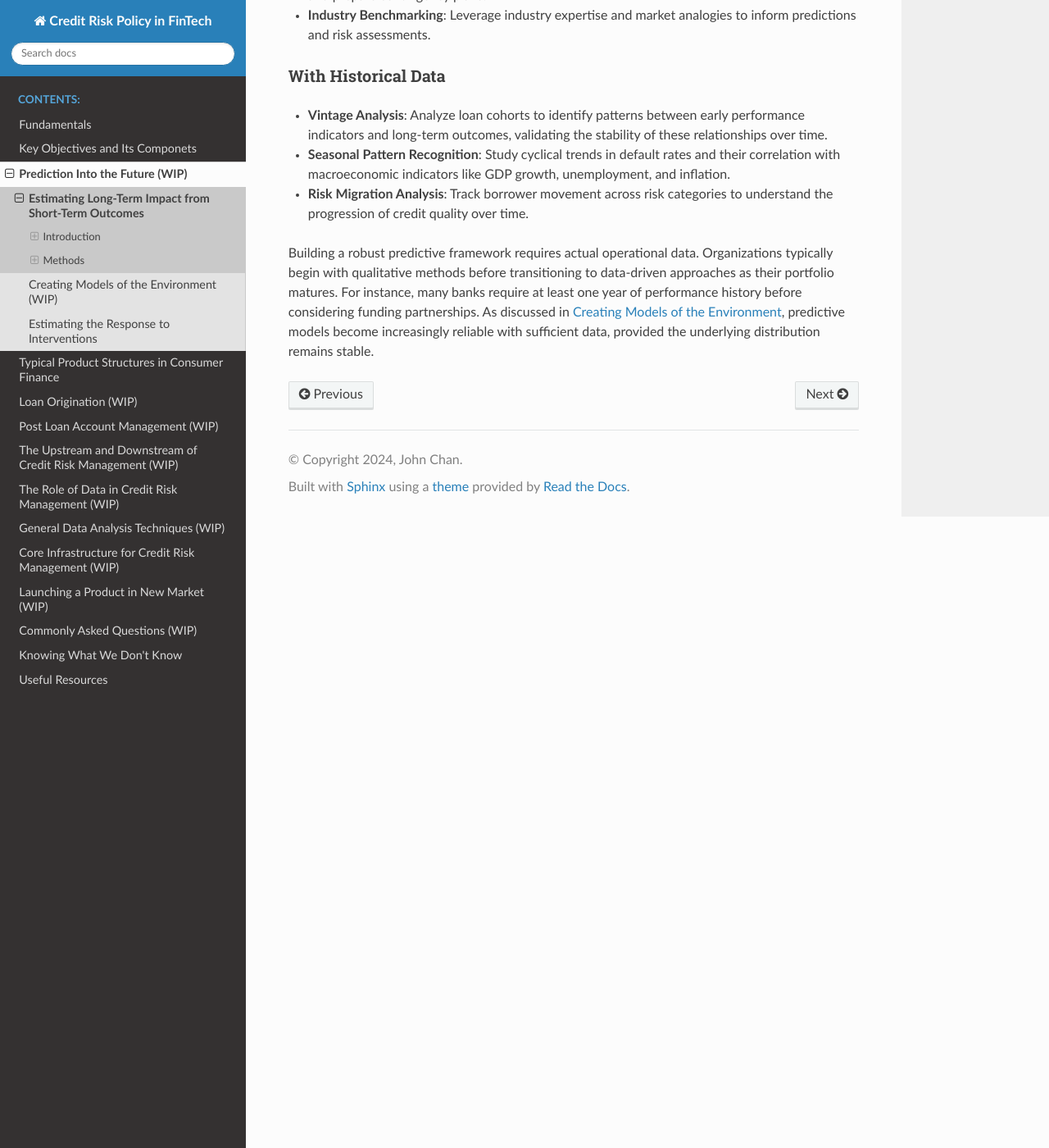
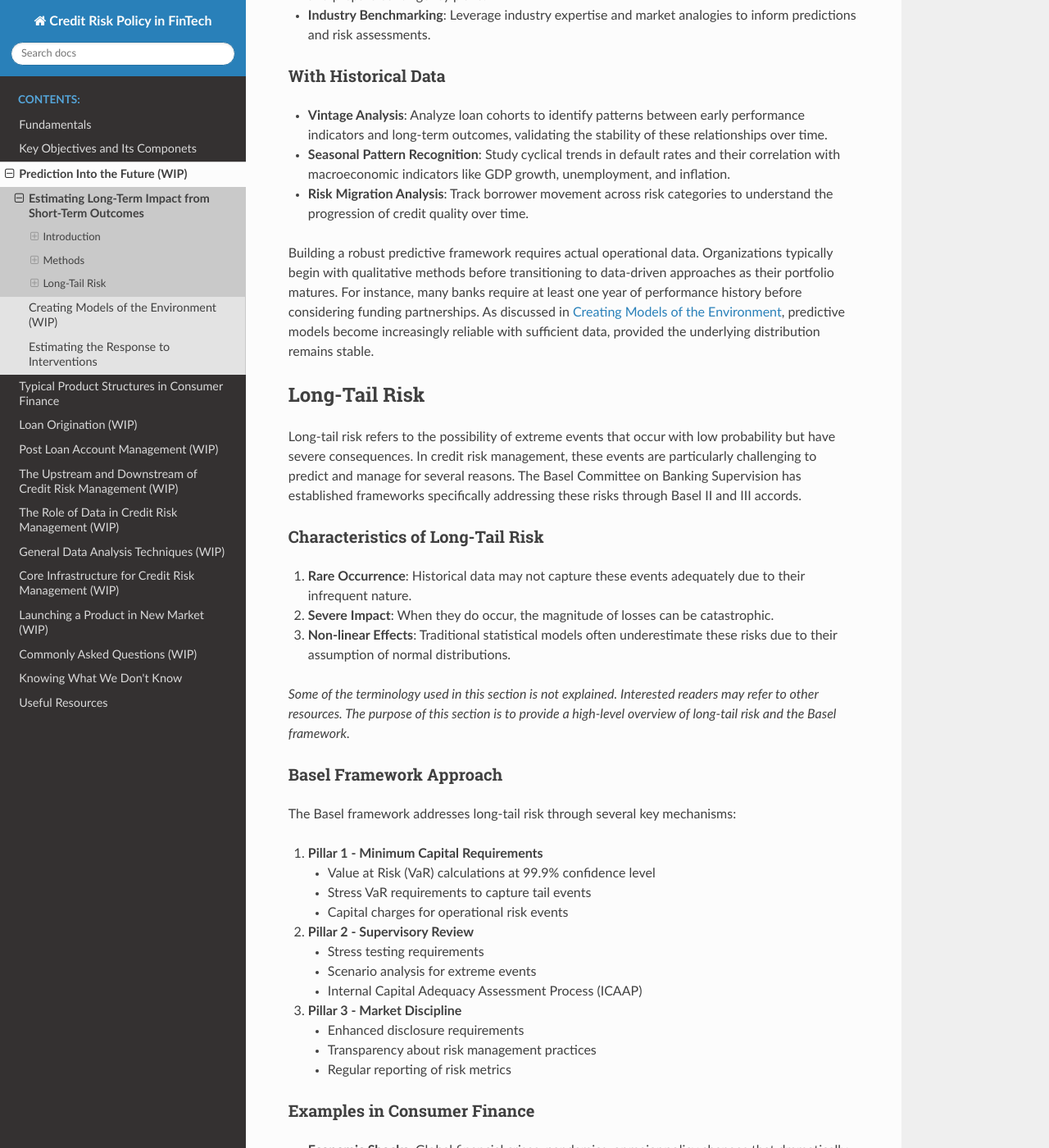
Before and after one commit to kychanbp/credit_risk_mgmt_fintech, a Sphinx documentation site: the page built from docs/source/prediction/long_term_impact.md, in a window 1280 px wide and 1400 px high, scrolled down 1146 px. Shown: the whole window at 82% size. Built offline with Sphinx 7.4.7 and the Read the Docs theme 3.1.0, drawn with Linux system fonts in a browser that asks for light colours; some of the changed text lies outside the part shown.

Commit message:
added long-tail risk

```diff
--- a/docs/source/prediction/long_term_impact.md
+++ b/docs/source/prediction/long_term_impact.md
@@ -27,3 +27,69 @@ In credit risk management, we need to estimate potential losses over a loan's en
 - **Risk Migration Analysis**: Track borrower movement across risk categories to understand the progression of credit quality over time.
 
 Building a robust predictive framework requires actual operational data. Organizations typically begin with qualitative methods before transitioning to data-driven approaches as their portfolio matures. For instance, many banks require at least one year of performance history before considering funding partnerships. As discussed in [Creating Models of the Environment](environment_models.md), predictive models become increasingly reliable with sufficient data, provided the underlying distribution remains stable.
+
+## Long-Tail Risk
+
+Long-tail risk refers to the possibility of extreme events that occur with low probability but have severe consequences. In credit risk management, these events are particularly challenging to predict and manage for several reasons. The Basel Committee on Banking Supervision has established frameworks specifically addressing these risks through Basel II and III accords.
+
+### Characteristics of Long-Tail Risk
+
+1. **Rare Occurrence**: Historical data may not capture these events adequately due to their infrequent nature.
+2. **Severe Impact**: When they do occur, the magnitude of losses can be catastrophic.
+3. **Non-linear Effects**: Traditional statistical models often underestimate these risks due to their assumption of normal distributions.
+
+*Some of the terminology used in this section is not explained. Interested readers may refer to other resources. The purpose of this section is to provide a high-level overview of long-tail risk and the Basel framework.*
+
+### Basel Framework Approach
+
+The Basel framework addresses long-tail risk through several key mechanisms:
+
+1. **Pillar 1 - Minimum Capital Requirements**
+   - Value at Risk (VaR) calculations at 99.9% confidence level
+   - Stress VaR requirements to capture tail events
+   - Capital charges for operational risk events
+
+2. **Pillar 2 - Supervisory Review**
+   - Stress testing requirements
+   - Scenario analysis for extreme events
+   - Internal Capital Adequacy Assessment Process (ICAAP)
+
+3. **Pillar 3 - Market Discipline**
+   - Enhanced disclosure requirements
+   - Transparency about risk management practices
+   - Regular reporting of risk metrics
+
+### Examples in Consumer Finance
+
+- **Economic Shocks**: Global financial crises, pandemics, or major policy changes that dramatically affect borrower repayment capacity
+- **Systemic Risks**: Cascading defaults triggered by interconnected economic factors
+- **Regulatory Changes**: Sudden policy shifts that impact lending practices or borrower behavior
+- **Technological Disruption**: Cyber attacks or system failures affecting payment processing
+
+### Management Strategies
+
+1. **Basel-Aligned Stress Testing**
+   - Conduct extreme scenario analysis per regulatory guidelines
+   - Test portfolio resilience under severe conditions
+   - Regular review and update of stress scenarios
+   - Include reverse stress testing as required by Basel
+
+2. **Risk Buffers**
+   - Maintain regulatory capital buffers (Basel III requirements)
+   - Counter-cyclical capital buffers
+   - Diversify portfolio across segments
+   - Implement strict exposure limits
+
+3. **Early Warning Systems**
+   - Monitor leading indicators
+   - Track macro-economic trends
+   - Develop contingency plans
+   - Align with Basel monitoring requirements
+
+4. **Portfolio Structure**
+   - Design products with built-in risk mitigants
+   - Include covenant protection
+   - Maintain flexibility in lending terms
+   - Consider Basel risk-weights in portfolio construction
+
+Understanding and preparing for long-tail risks is crucial for sustainable credit operations, even though their timing and exact nature may be unpredictable. The Basel framework provides a comprehensive approach to managing these risks through its three-pillar structure, combining quantitative requirements with qualitative oversight and market transparency.
```
